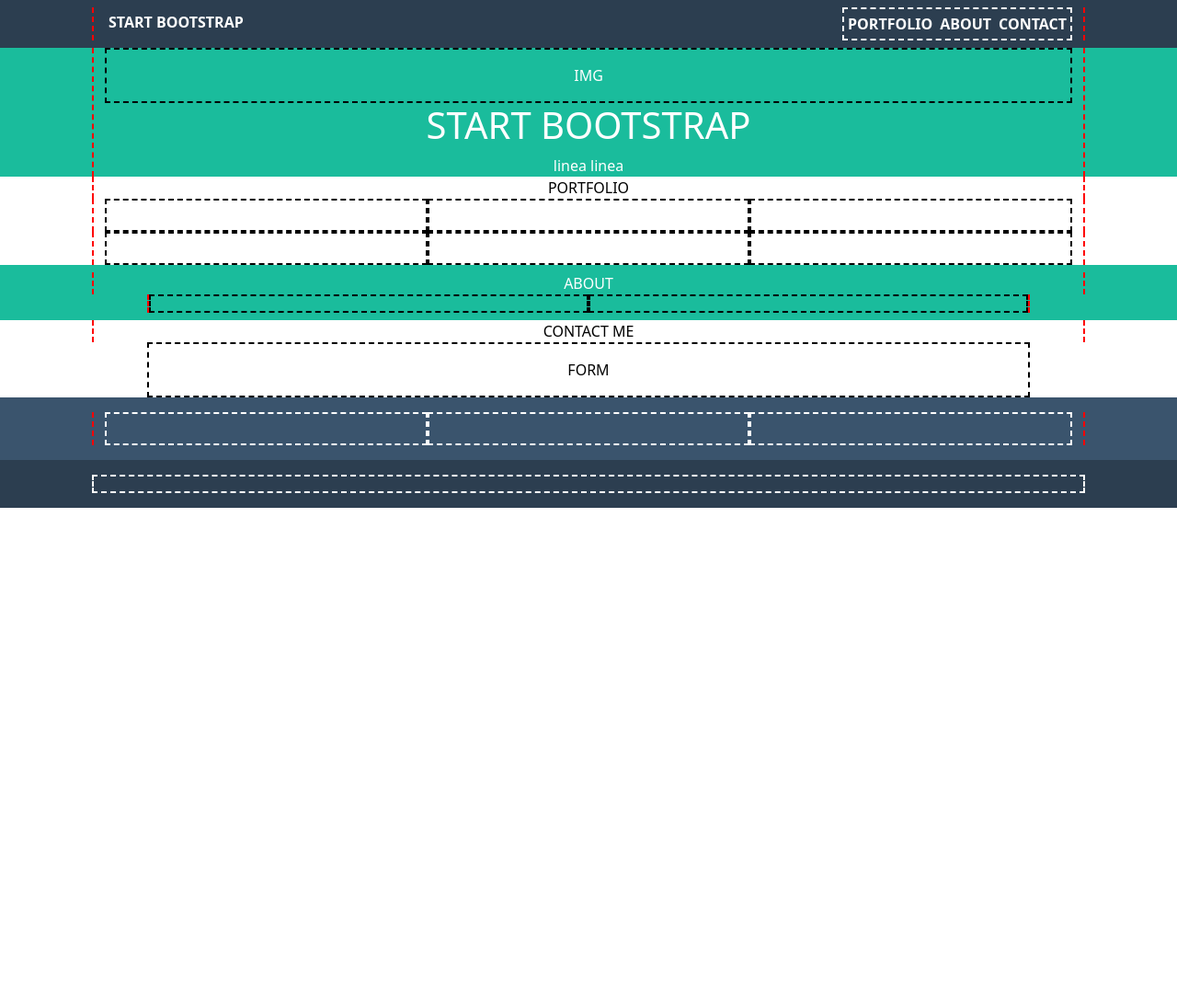
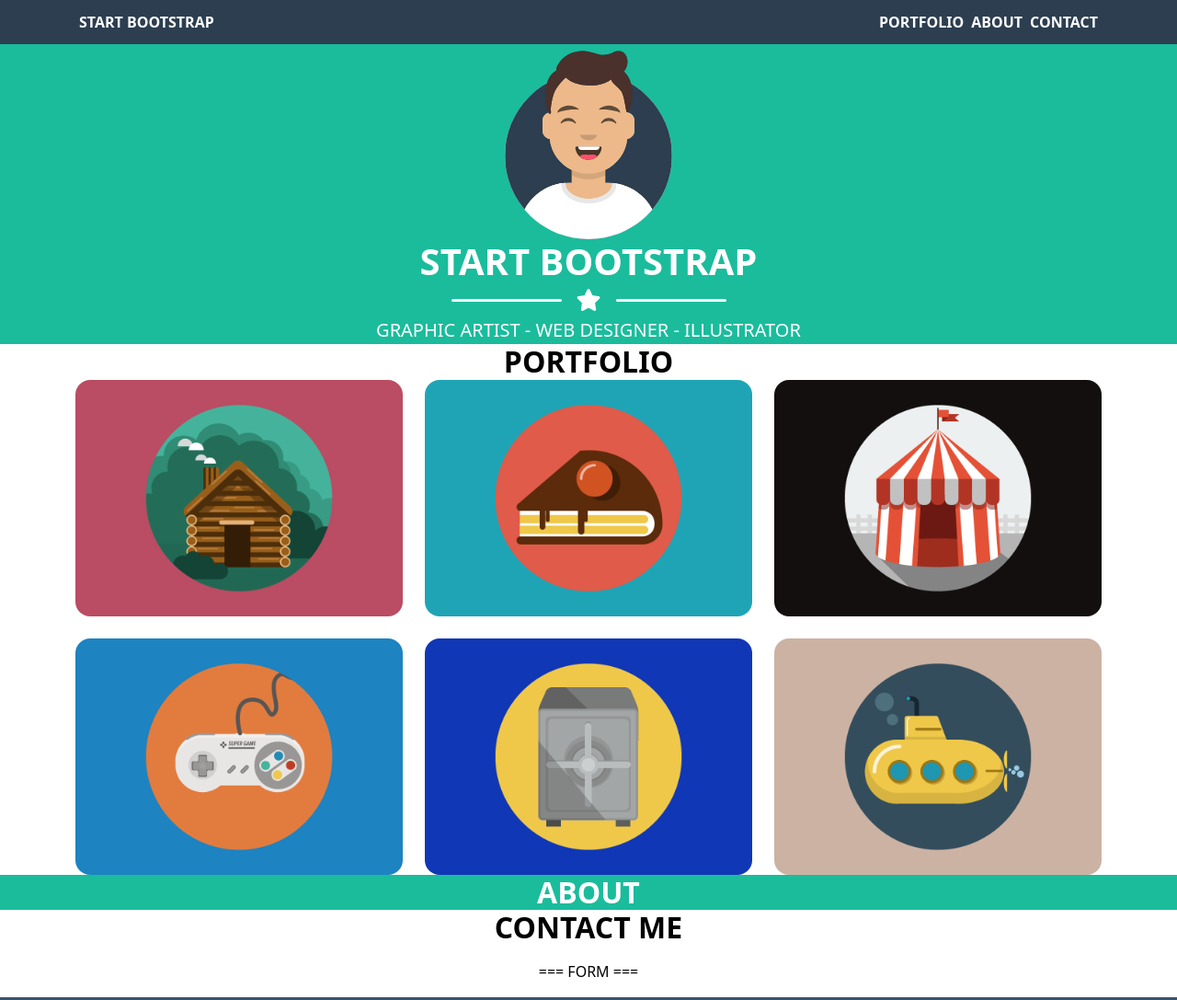
Before and after one commit to lucapolzone/html-css-bootstrap-freelancer, a plain HTML site: page index.html in a window 1280 px wide. Shown: the top 1087 px of the page at 92% size. Before the commit the page ends 800 px from the top, so only its background shows below. Drawn offline with nearby package versions, Linux system fonts and the light colour scheme.

Commit message:
feat: add portfolio content

```diff
--- a/css/style.css
+++ b/css/style.css
@@ -16,6 +16,12 @@ p {
   padding: 0;
 }
 
+h1,
+h2 {
+  margin: 0;
+  padding: 0;
+}
+
 
 li {
   list-style-type: none;
@@ -23,50 +29,31 @@ li {
 
 
 
-/* CUSTOM PROPS */
-
-:root {
-  --small-space: 1rem;
-  --medium-space: 2rem;
-  --large-space: 3rem;
-  --xlarge-space: 4rem;
-}
-
 /* UTILS */
 
-.container {
-  max-width: 1080px;
-  margin: 0 auto;
-  /* debug */
+/* .container {
   border-left: 2px dashed red;
   border-right: 2px dashed red;
 }
-
-.container-short {
-  max-width: 960px;
-  margin: 0 auto;
-  /* debug */
-  border-left: 2px dashed red;
-  border-right: 2px dashed red;
-}
+ */
 
 
 /* debug */
 
-.debug {
+/* .debug {
   border: 2px dashed black;
 }
 
 .debug-l {
   border: 2px dashed white;
-}
+} */
 
-section:nth-child(odd) {
+main section:nth-child(odd) {
   background-color: #1abc9c;
   color: white;
 }
 
-section:nth-child(even) {
+main section:nth-child(even) {
   background-color: white;
   color: black;
 }
@@ -82,10 +69,31 @@ header {
 }
 
 
+/* ===========
+    HERO IMAGE
+=============*/
+
+
+.img-avatar {
+  width: 200px;
+}
+
+.white-line {
+  height: 3px;
+  background-color: white;
+  width: 120px;
+}
+
+
+
 
 /* ===========
     FOOTER
 =============*/
+
+footer {
+  color: white;
+}
 
 footer section:nth-child(odd) {
   background-color: #3a546d;
--- a/index.html
+++ b/index.html
@@ -22,75 +22,83 @@
   <header class="py-2 fw-bold">
     <div class="container d-flex justify-content-between">
       <p class="p-1">START BOOTSTRAP</p>
+      <nav>
         <ul class="d-flex debug-l">
           <li class="p-1">PORTFOLIO</li>
           <li class="p-1">ABOUT</li>
           <li class="p-1">CONTACT</li>
         </ul>
+      </nav>
     </div>
   </header>
   <main>
     <section class="hero-image">
-      <div class="container">
-        <div class="img-avatar p-3 debug text-center w-100">IMG</div>
-        <h1 class="text-center">START BOOTSTRAP</h1>
-        <p class="text-center">linea linea</p>
+      <div class="container d-flex flex-column align-items-center" alt="">
+        <img src="./img/avatar.svg" class="img-avatar"></img>
+        <h1 class="text-center fw-bold">START BOOTSTRAP</h1>
+        <div class="decoration-star d-flex align-items-center">
+          <div class="white-line rounded mx-3"></div>
+          <p class="star fs-4">
+            <i class="fa-solid fa-star"></i>
+          </p>
+          <div class="white-line rounded mx-3"></div>
         </div>
-    </section>
-    <section>
-      <div class="container text-center">
-        PORTFOLIO
-      </div>
-      <div class="container d-flex">
-        <div class="col-4 debug py-3"></div>
-        <div class="col-4 debug py-3"></div>
-        <div class="col-4 debug py-3"></div>
-      </div>
-      <div class="container d-flex">
-        <div class="col-4 debug py-3"></div>
-        <div class="col-4 debug py-3"></div>
-        <div class="col-4 debug py-3"></div>
+        <p class="text-center fs-5">GRAPHIC ARTIST - WEB DESIGNER - ILLUSTRATOR</p>
       </div>
     </section>
 
-    <section class="py-2">
+    <section>
       <div class="container text-center">
-        ABOUT
+        <h2 class="fw-bold">PORTFOLIO</h2>
+
+        <div class="row g-4">
+          <div class="col-4 debug">
+            <img src="./img/cabin.png" class="w-100 rounded-4" alt="">
           </div>
-      <div class="container-short text-center d-flex">
-        <div class="col-6 py-2 debug"></div>
-        <div class="col-6 py-2 debug"></div>
+          <div class="col-4 debug">
+            <img src="./img/cake.png" class="w-100 rounded-4" alt="">
+          </div>
+          <div class="col-4 debug">
+            <img src="./img/circus.png" class="w-100 rounded-4" alt="">
+          </div>
+          <div class="col-4 debug">
+            <img src="./img/game.png" class="w-100 rounded-4" alt="">
+          </div>
+          <div class="col-4 debug">
+            <img src="./img/safe.png" class="w-100 rounded-4" alt="">
+          </div>
+          <div class="col-4 debug">
+            <img src="./img/submarine.png" class="w-100 rounded-4" alt="">
+          </div>
+        </div>
       </div>
     </section>
+
     <section>
-      <div class="container text-center">
-        CONTACT ME
-      </div>
-      <div class="container-short text-center py-3 debug">
-        FORM
+      <div class="container d-flex flex-column">
+        <h2 class="text-center fw-bold">ABOUT</h2>
+
       </div>
     </section>
+
+    <section>
+      <div class="container">
+        <h2 class="text-center fw-bold">CONTACT ME</h2>
+        <div class="w-100 p-3 debug">
+          <p class="text-center">=== FORM ===</p>
+        </div>
+      </div>
+    </section>
+  </main>
+
   <footer>
       <section class="py-3">
-        <div class="container d-flex">
-          <div class="col-4 debug-l py-3"></div>
-          <div class="col-4 debug-l py-3"></div>
-          <div class="col-4 debug-l py-3"></div>
-        </div>
+
       </section>
       <section class="py-3">
-        <div class="container py-2 col-12 debug-l"></div>
+
       </section>
     </footer>
-  </main>
-
-
-
-
-
-
-
-
 
 
   <!-- Bootstrap script -->
```
Lines whose indentation alone changed are shown as unchanged.
